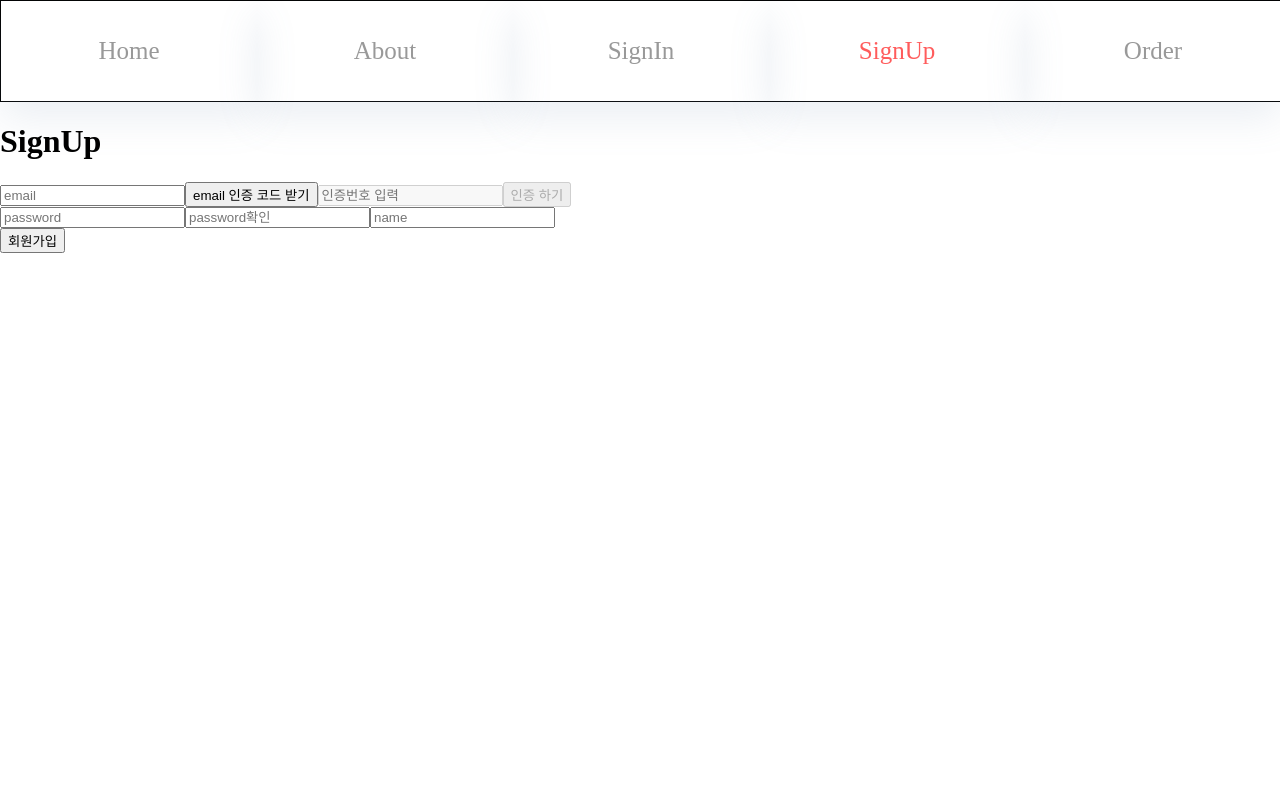
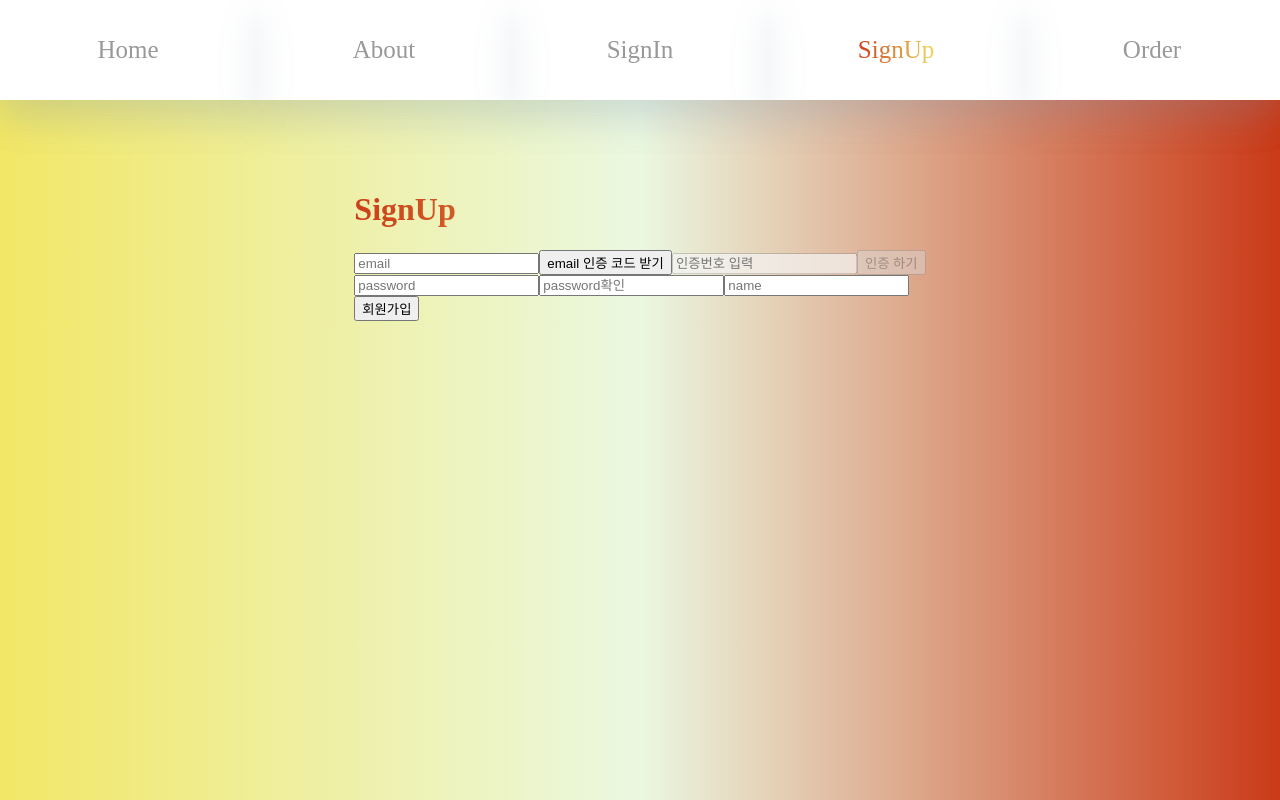
Before and after one commit to Lee-Seungje/NextJS-Practice, a Next.js app in the folder nextjs-intro/: page /signup in a window 1280 px wide. Built offline with nearby package versions, Linux system fonts and the light colour scheme; a web font is replaced by a local one.

Commit message:
Add body style

```diff
--- a/nextjs-intro/components/Layout.tsx
+++ b/nextjs-intro/components/Layout.tsx
@@ -1,10 +1,24 @@
 import NavBar from "./NavBar";
+import styled from "@emotion/styled";
+
+const Div = styled.div`
+  width: 100%;
+  display: flex;
+  align-items: center;
+  justify-content: center;
+  margin-top: 70px;
+  h1 {
+    background: linear-gradient(275.95deg, #f2e766 -8.73%, #ca3a17 102.76%);
+    -webkit-background-clip: text;
+    -webkit-text-fill-color: transparent;
+  }
+`;
 
 const Layout = ({ children }: { children: any }) => {
   return (
     <>
       <NavBar />
-      <div>{children}</div>
+      <Div>{children}</Div>
     </>
   );
 };
--- a/nextjs-intro/components/NavBar/index.tsx
+++ b/nextjs-intro/components/NavBar/index.tsx
@@ -7,18 +7,13 @@ const NavBar = () => {
   return (
     <S.Nav>
       <S.LinkContainer>
-        <Link
-          style={{ color: router.pathname === "/" ? "#FF5C5C" : "#999999" }}
-          href="/"
-        >
+        <Link className={router.pathname === "/" ? "on" : "999999"} href="/">
           Home
         </Link>
       </S.LinkContainer>
       <S.LinkContainer>
         <Link
-          style={{
-            color: router.pathname === "/about" ? "#FF5C5C" : "#999999",
-          }}
+          className={router.pathname === "/about" ? "on" : "999999"}
           href="/about"
         >
           About
@@ -26,9 +21,7 @@ const NavBar = () => {
       </S.LinkContainer>
       <S.LinkContainer>
         <Link
-          style={{
-            color: router.pathname === "/signin" ? "#FF5C5C" : "#999999",
-          }}
+          className={router.pathname === "/signin" ? "on" : "999999"}
           href="/signin"
         >
           SignIn
@@ -36,9 +29,7 @@ const NavBar = () => {
       </S.LinkContainer>
       <S.LinkContainer>
         <Link
-          style={{
-            color: router.pathname === "/signup" ? "#FF5C5C" : "#999999",
-          }}
+          className={router.pathname === "/signup" ? "on" : "999999"}
           href="/signup"
         >
           SignUp
@@ -46,9 +37,7 @@ const NavBar = () => {
       </S.LinkContainer>
       <S.LinkContainer>
         <Link
-          style={{
-            color: router.pathname === "/order" ? "#FF5C5C" : "#999999",
-          }}
+          className={router.pathname === "/order" ? "on" : "999999"}
           href="/order"
         >
           Order
--- a/nextjs-intro/components/NavBar/style.ts
+++ b/nextjs-intro/components/NavBar/style.ts
@@ -4,10 +4,11 @@ export const Nav = styled.nav`
   width: 100%;
   height: 100px;
   background-color: #fff;
-  border: 1px solid black;
   display: flex;
   justify-content: space-around;
   align-items: center;
+  box-shadow: 0px 16px 40px rgba(112, 144, 176, 0.15);
+  border: 0;
 `;
 
 export const LinkContainer = styled.div`
@@ -20,5 +21,11 @@ export const LinkContainer = styled.div`
   a {
     text-decoration: none;
     font-size: 25px;
+    color: #999999;
+  }
+  .on {
+    background: linear-gradient(275.95deg, #f2e766 -8.73%, #ca3a17 102.76%);
+    -webkit-background-clip: text;
+    -webkit-text-fill-color: transparent;
   }
 `;
--- a/nextjs-intro/src/global.css
+++ b/nextjs-intro/src/global.css
@@ -11,4 +11,5 @@ body {
   padding: 0;
   margin: 0;
   width: 100vw;
+  background: linear-gradient(0.25turn, #f2e766, #ebf8e1, #ca3a17);
 }
```
